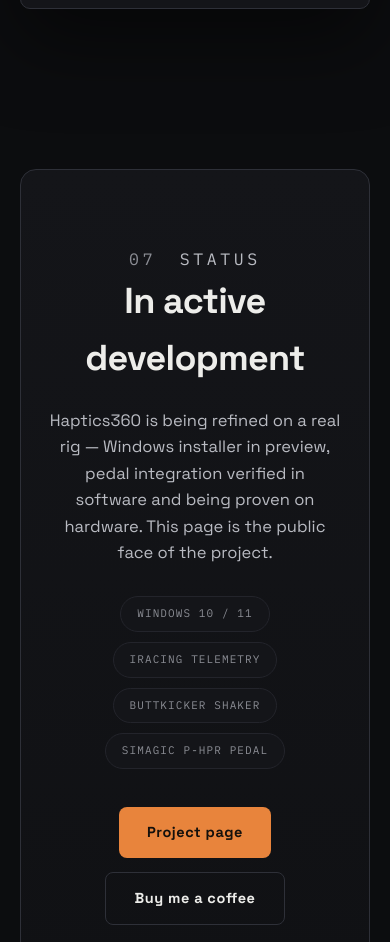
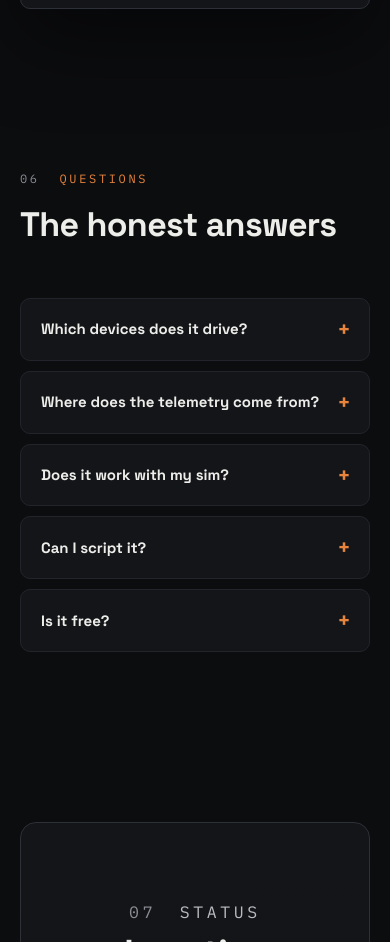
Before and after one commit to Cooooked/Haptics360, a plain HTML site: page index.html in a window 390 px wide. Shown: the part 10894-11836 px from the top of the page. Drawn offline with Linux system fonts and the light colour scheme.

Commit message:
FAQ section: devices, telemetry, scripting, honest pricing status

```diff
--- a/assets/css/style.css
+++ b/assets/css/style.css
@@ -336,7 +336,7 @@ img { display: block; max-width: 100%; }
   .pm-sidebar { flex-direction: row; flex-wrap: wrap; border-right: 0; border-bottom: 1px solid var(--border); }
   .pm-main { grid-template-columns: 1fr; }
   .nav-links {
-    display: none; position: absolute; top: 64px; left: 0; right: 0;
+    display: none; position: absolute; top: 100%; left: 0; right: 0;
     flex-direction: column; align-items: stretch; gap: 0;
     background: var(--bg); border-bottom: 1px solid var(--border);
     padding: 8px 20px 16px;
@@ -446,3 +446,12 @@ img { display: block; max-width: 100%; }
 .bp-chip{font-family:var(--mono);font-size:10.5px;font-weight:700;letter-spacing:.12em;color:var(--muted);background:transparent;border:1px solid var(--border);border-radius:4px;padding:7px 14px;cursor:pointer;transition:all .18s}
 .bp-chip:hover{color:var(--text);border-color:var(--accent)}
 .bp-chip.is-active{color:#0C0D0F;background:var(--accent);border-color:var(--accent)}
+
+/* ---------- faq ---------- */
+.faq-list{max-width:760px}
+.faq-item{border:1px solid var(--border);border-radius:var(--radius);margin-bottom:10px;background:var(--panel);overflow:hidden}
+.faq-item summary{cursor:pointer;padding:16px 20px;font-weight:600;font-size:15px;color:var(--text);list-style:none;display:flex;justify-content:space-between;align-items:center;gap:12px}
+.faq-item summary::after{content:"+";font-family:var(--mono);color:var(--accent);font-size:18px;transition:transform .2s}
+.faq-item[open] summary::after{transform:rotate(45deg)}
+.faq-item summary::-webkit-details-marker{display:none}
+.faq-item p{margin:0;padding:0 20px 18px;color:var(--muted);font-size:14.5px;line-height:1.6}
--- a/index.html
+++ b/index.html
@@ -31,6 +31,7 @@
       <a href="#outputs">Outputs</a>
       <a href="#effects">Effects</a>
       <a href="#tuning">Live tuning</a>
+      <a href="#faq">FAQ</a>
       <a href="#status">Status</a>
     </nav>
     <button class="nav-burger" id="navBurger" aria-label="Menu" aria-expanded="false" aria-controls="navLinks">
@@ -340,6 +341,20 @@ $ haptics360 monitor --watch</code></pre>
   </section>
 
   <!-- ============ 07 · STATUS ============ -->
+  <section class="section" id="faq">
+    <header class="section-head">
+      <p class="kicker"><span class="kicker-num">06</span> Questions</p>
+      <h2>The honest answers</h2>
+    </header>
+    <div class="faq-list">
+      <details class="faq-item"><summary>Which devices does it drive?</summary><p>Direct-output haptic hardware — the shaker channel suits transducer-style motors like the ButtKicker, and the pedal channel is built for force-feedback brake pedals such as the P-HPR. More device profiles are added as the hardware earns them.</p></details>
+      <details class="faq-item"><summary>Where does the telemetry come from?</summary><p>Live telemetry shared into Haptics360's own memory interface, plus offline replay of recorded sessions — the same engine drives both, so you can tune against a lap you already drove.</p></details>
+      <details class="faq-item"><summary>Does it work with my sim?</summary><p>If your sim publishes telemetry, Haptics360 can feel it. The effect catalog covers road, powertrain, contact and aero cues across racing, flight and motion platforms.</p></details>
+      <details class="faq-item"><summary>Can I script it?</summary><p>Yes — the live-tuning CLI takes plain commands and returns JSON, so scripts, dashboards and AI tooling can read and write the same knobs you do.</p></details>
+      <details class="faq-item"><summary>Is it free?</summary><p>Pricing isn't decided yet — this page tracks the product as it develops. The coffee link keeps the project alive meanwhile.</p></details>
+    </div>
+  </section>
+
   <section class="section soon" id="status">
     <div class="soon-card">
       <p class="kicker"><span class="kicker-num">07</span> Status</p>
```
